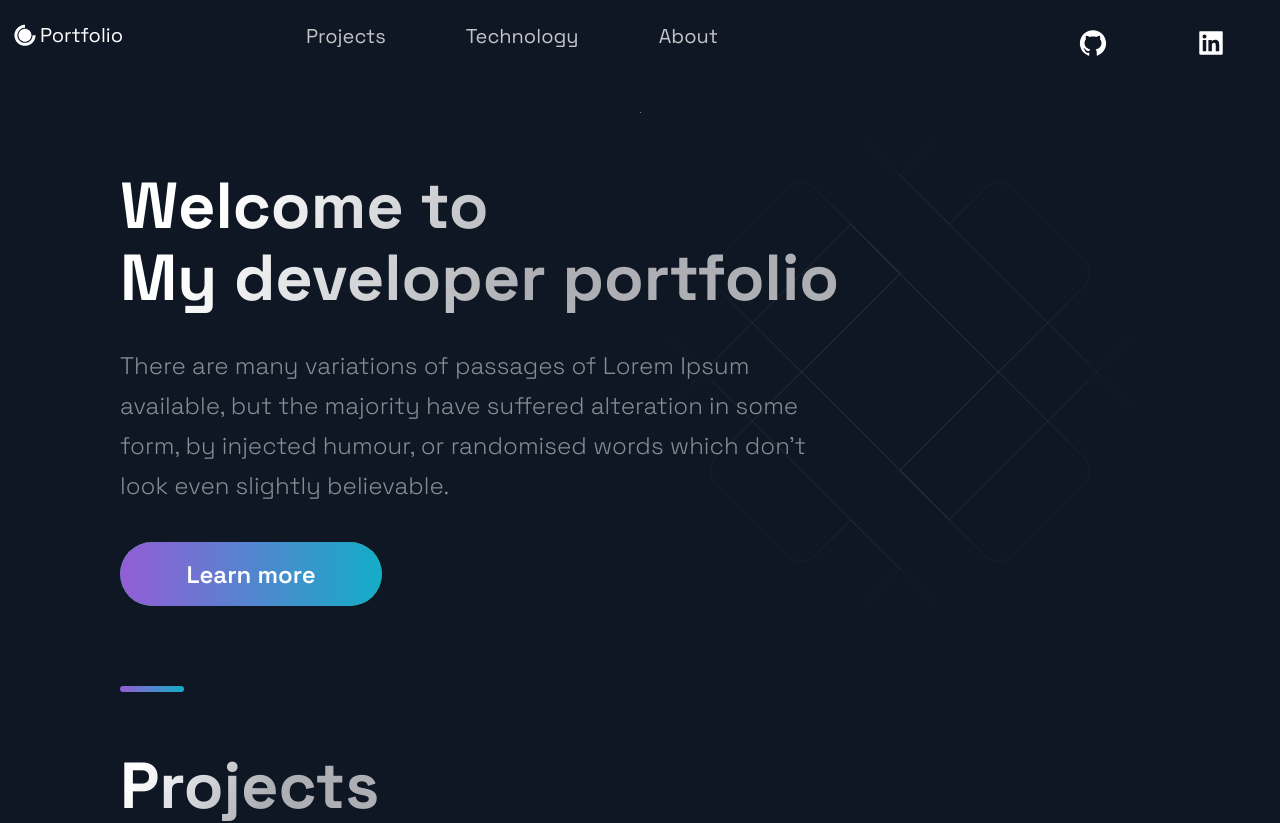
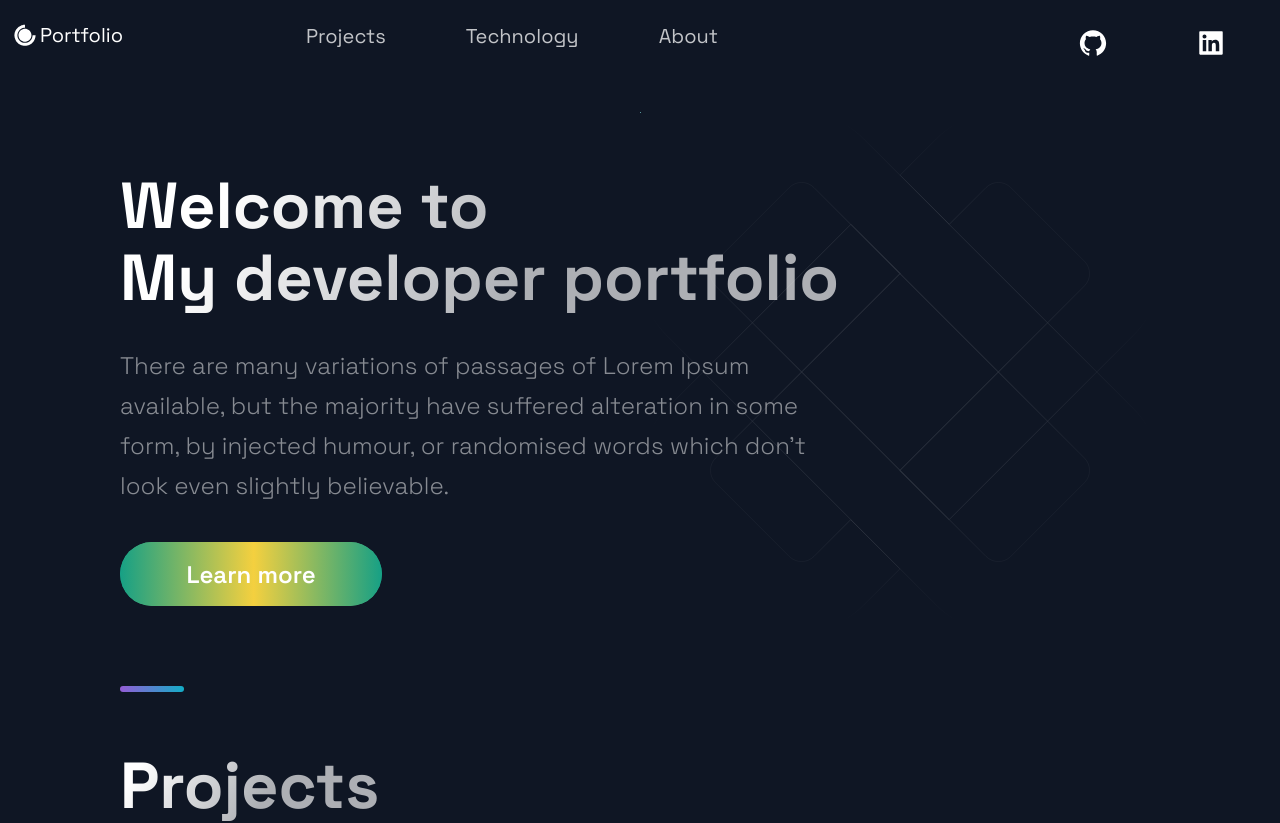
Before and after one commit to yougonnagetyours/my-developer-portfolio, a Next.js app: page / in a window 1280 px wide. Shown: the top 823 px of the page. Built offline with nearby package versions, Linux system fonts and the light colour scheme.

Commit message:
style button

```diff
--- a/src/styles/GlobalComponents/index.js
+++ b/src/styles/GlobalComponents/index.js
@@ -165,7 +165,7 @@ export const SecondaryBtn = styled.button`
     line-height: 16px;
   }
 `
-//linear-gradient(270deg, #ff622e 0%, #B133FF 100%)' : 'linear-gradient(270deg, #00DBD8 0%, #B133FF 100%)'};
+// 'linear-gradient(270deg, #ff622e 0%, #B133FF 100%)' : 'linear-gradient(270deg, #00DBD8 0%, #B133FF 100%)'};
 
 export const ButtonBack = styled.div`
   width: ${({ alt }) => alt ? '150px' : '262px'};
@@ -199,7 +199,7 @@ export const ButtonBack = styled.div`
     margin-bottom: ${({ alt }) => alt ? '0' : '32px'};
   }
 `
-
+// 'linear-gradient(270deg, #F46737 0%, #945DD6 100%)' : 'linear-gradient(270deg, #13ADC7 0%, #945DD6 100%)'};
 export const ButtonFront = styled.button`
   border: none;
   border-radius: 50px;
@@ -210,7 +210,7 @@ export const ButtonFront = styled.button`
   left: 0;
   width: 100%;
   height: 100%;
-  background: ${({ alt }) => alt ? 'linear-gradient(270deg, #F46737 0%, #945DD6 100%)' : 'linear-gradient(270deg, #13ADC7 0%, #945DD6 100%)'};
+  background: ${({ alt }) => alt ? 'linear-gradient(to right, #16A085 0%, #F4D03F  51%, #16A085  100%)' : 'linear-gradient(to right, #16A085 0%, #F4D03F  51%, #16A085  100%)'};
   opacity: ${({ disabled }) => disabled ? '.5' : '1'};
   transition: .4s ease;
   font-size: ${({ alt }) => alt ? '20px' : '24px'};
```
